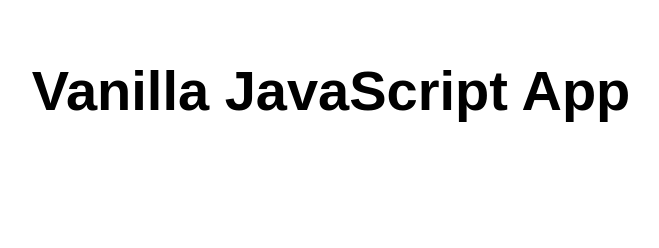
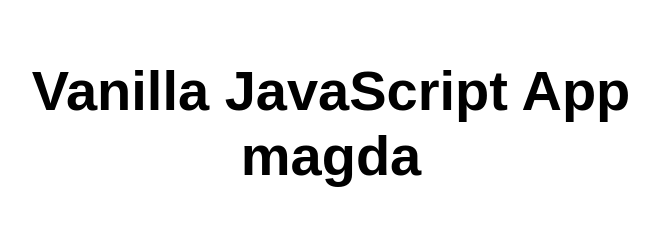
Before and after one commit to magdaalesh/SmartDesk-azure-lab, a website: page src/index.html in a window 1280 px wide. Shown: the whole page, without its empty margins (309-968 px from the left). Drawn offline with Linux system fonts and the light colour scheme.

Commit message:
Update header text in index.html

```diff
--- a/src/index.html
+++ b/src/index.html
@@ -10,7 +10,7 @@
 
 <body>
   <main>
-    <h1>Vanilla JavaScript App</h1>
+    <h1>Vanilla JavaScript App magda</h1>
   </main>
 </body>
 
```
